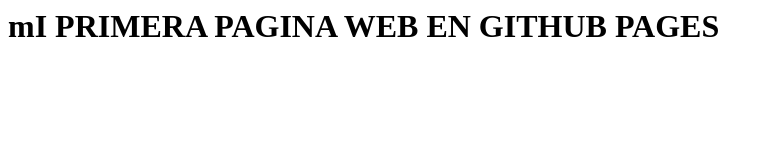
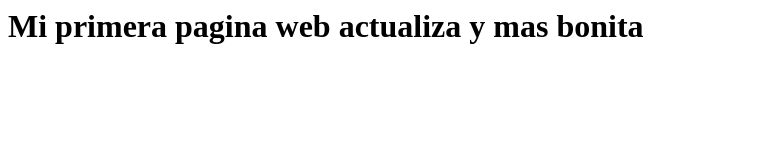
Before and after one commit to aguila-tech/clasegithubuntels, a plain HTML site: page index.html in a window 1280 px wide. Shown: the whole page, without its empty margins (0-773 px from the left). Drawn offline with Linux system fonts and the light colour scheme.

Commit message:
Update index.html

```diff
--- a/index.html
+++ b/index.html
@@ -1 +1 @@
-<H1> mI PRIMERA PAGINA WEB EN GITHUB PAGES</H1>
+<H1> Mi primera pagina web actualiza y mas bonita</H1>
```
